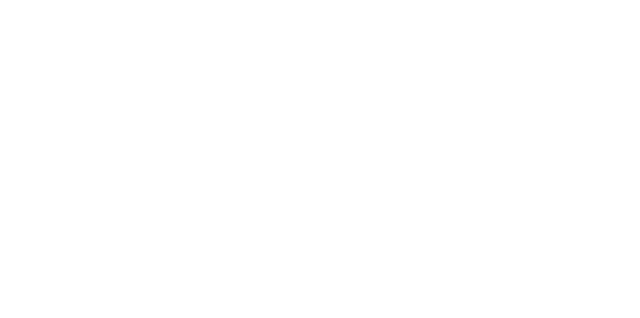
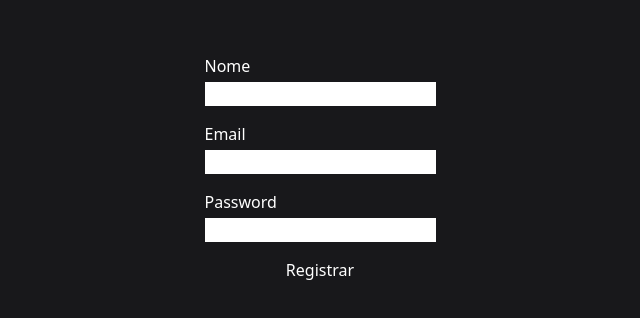
Before and after one commit to calliope-dev/Swapi-ts, a React (Vite) app: page /register in a window 1280 px wide. Before the commit this address had no page. Shown: the part 232-550 px from the top of the page, without its empty margins (320-960 px from the left). Built offline with nearby package versions, Linux system fonts and the light colour scheme.

Commit message:
feat: register route, implementação inicial da página de registro

```diff
--- a/src/App.tsx
+++ b/src/App.tsx
@@ -3,6 +3,7 @@ import { Routes, Route, Navigate } from 'react-router-dom';
 // Pages
 import Login from './pages/Login';
 import Home from './pages/Home';
+import Register from './pages/Register';
 
 function App() {
   return (
@@ -10,8 +11,9 @@ function App() {
       <Route path='/' element={<Navigate to='/login' />} />
       <Route path='/login' element={<Login />} />
       <Route path='/home' element={<Home />} />
+      <Route path='/register' element={<Register />} />
     </Routes>
   );
-};
+}
 
 export default App;
--- a/src/Main.tsx
+++ b/src/Main.tsx
@@ -12,4 +12,4 @@ ReactDOM.createRoot(document.getElementById('root') as HTMLElement).render(
       <App />
     </BrowserRouter>
   </React.StrictMode>,
-)
+);
--- a/src/pages/Login.tsx
+++ b/src/pages/Login.tsx
@@ -84,9 +84,8 @@ const Login = () => {
         </div>
         <button
           type="submit"
-          name="confirm-button"
         >
-          Confirmar
+          Entrar
         </button>
       </form>
     </main >
--- a/src/pages/Register.tsx
+++ b/src/pages/Register.tsx
@@ -1,7 +1,39 @@
 const Register = () => {
-    return (
-        <h1>Register</h1>
-    );
+	return (
+		<main
+			className=" h-screen bg-zinc-900 flex items-center justify-center"
+		>
+			<form
+				className="flex flex-col gap-4 w-xs text-white"
+			>
+				<div
+					className="flex flex-col gap-1"
+				>
+					<label htmlFor="name">Nome</label>
+					<input
+						type="text"
+					/>
+				</div>
+				<div
+					className="flex flex-col gap-1"
+				>
+					<label htmlFor="email">Email</label>
+					<input
+						type="text"
+					/>
+				</div>
+				<div
+					className="flex flex-col gap-1"
+				>
+					<label htmlFor="password">Password</label>
+					<input
+						type="password"
+					/>
+				</div>
+				<button>Registrar</button>
+			</form>
+		</main>
+	);
 };
 
 export default Register;
```
